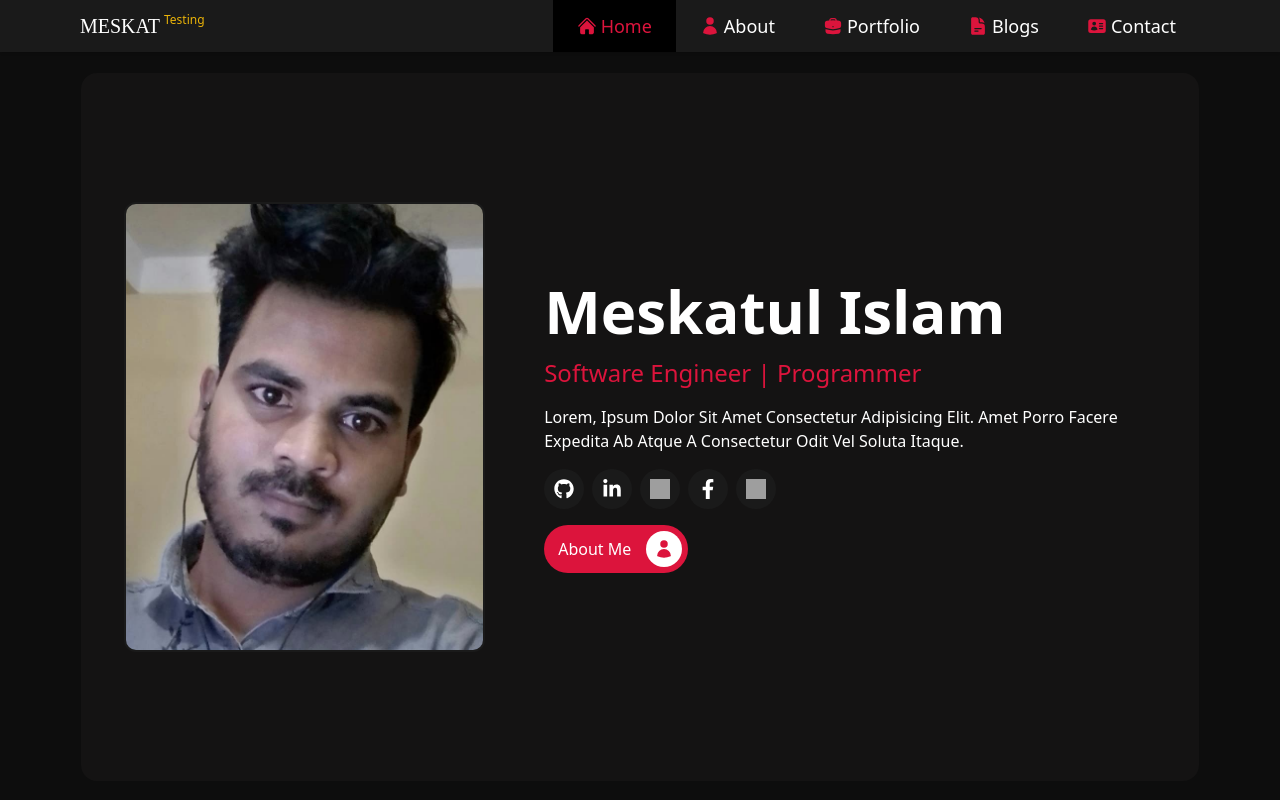
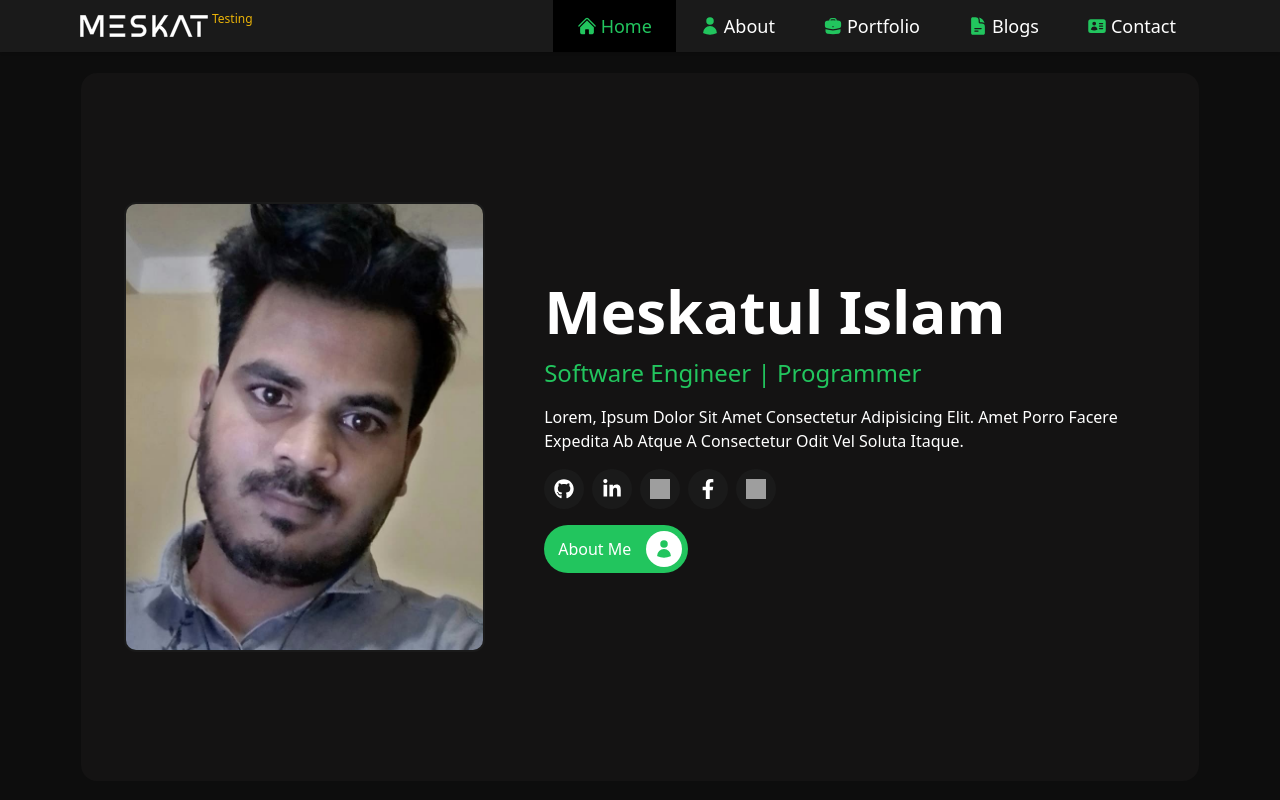
Before and after one commit to iammeskat/iammeskat.github.io, a React (Create React App) app: page / in a window 1280 px wide. Shown: the top 800 px of the page. Built offline with nearby package versions, Linux system fonts and the light colour scheme; grey boxes are pictures that could not be loaded.

Commit message:
redesign logo

```diff
--- a/src/assets/css/main.css
+++ b/src/assets/css/main.css
@@ -37,9 +37,9 @@
   }
 
   .primary-color {
-    @apply text-[crimson];
+    @apply text-green-500;
   }
   .primary-bg {
-    @apply bg-[crimson];
+    @apply bg-green-500;
   }
 }
--- a/src/assets/css/style.css
+++ b/src/assets/css/style.css
@@ -608,7 +608,7 @@ html::-webkit-scrollbar-track {
 
 html::-webkit-scrollbar-thumb {
   --tw-bg-opacity: 1;
-  background-color: rgb(220 20 60 / var(--tw-bg-opacity));
+  background-color: rgb(34 197 94 / var(--tw-bg-opacity));
   border-radius: 1.5rem;
   border: 2px solid black;
 }
@@ -715,7 +715,7 @@ section {
 
 .active {
   --tw-text-opacity: 1;
-  color: rgb(220 20 60 / var(--tw-text-opacity));
+  color: rgb(34 197 94 / var(--tw-text-opacity));
   --tw-bg-opacity: 1;
   background-color: rgb(0 0 0 / var(--tw-bg-opacity));
 }
@@ -727,12 +727,12 @@ section {
 
 .primary-color {
   --tw-text-opacity: 1;
-  color: rgb(220 20 60 / var(--tw-text-opacity));
+  color: rgb(34 197 94 / var(--tw-text-opacity));
 }
 
 .primary-bg {
   --tw-bg-opacity: 1;
-  background-color: rgb(220 20 60 / var(--tw-bg-opacity));
+  background-color: rgb(34 197 94 / var(--tw-bg-opacity));
 }
 
 .sticky {
@@ -783,6 +783,10 @@ section {
   margin-bottom: -2.5rem;
 }
 
+.-mt-1 {
+  margin-top: -0.25rem;
+}
+
 .-mt-0\.5 {
   margin-top: -0.125rem;
 }
@@ -831,6 +835,10 @@ section {
   height: 1rem;
 }
 
+.h-auto {
+  height: auto;
+}
+
 .h-full {
   height: 100%;
 }
@@ -849,10 +857,6 @@ section {
 
 .h-40 {
   height: 10rem;
-}
-
-.h-\[calc\(100vh-92px\)\] {
-  height: calc(100vh - 92px);
 }
 
 .max-h-\[225px\] {
@@ -899,6 +903,10 @@ section {
   width: 1rem;
 }
 
+.w-32 {
+  width: 8rem;
+}
+
 .w-\[7rem\] {
   width: 7rem;
 }
@@ -913,6 +921,14 @@ section {
 
 .w-0 {
   width: 0px;
+}
+
+.w-28 {
+  width: 7rem;
+}
+
+.w-24 {
+  width: 6rem;
 }
 
 .max-w-\[15rem\] {
@@ -1130,14 +1146,14 @@ section {
   padding-right: 1rem;
 }
 
+.py-1 {
+  padding-top: 0.25rem;
+  padding-bottom: 0.25rem;
+}
+
 .px-3 {
   padding-left: 0.75rem;
   padding-right: 0.75rem;
-}
-
-.py-1 {
-  padding-top: 0.25rem;
-  padding-bottom: 0.25rem;
 }
 
 .py-5 {
@@ -1193,14 +1209,14 @@ section {
   line-height: 1.75rem;
 }
 
+.text-4xl {
+  font-size: 2.25rem;
+  line-height: 2.5rem;
+}
+
 .text-xl {
   font-size: 1.25rem;
   line-height: 1.75rem;
-}
-
-.text-4xl {
-  font-size: 2.25rem;
-  line-height: 2.5rem;
 }
 
 .text-5xl {
@@ -1277,12 +1293,12 @@ section {
 
 .hover\:primary-color:hover {
   --tw-text-opacity: 1;
-  color: rgb(220 20 60 / var(--tw-text-opacity));
+  color: rgb(34 197 94 / var(--tw-text-opacity));
 }
 
 .hover\:primary-bg:hover {
   --tw-bg-opacity: 1;
-  background-color: rgb(220 20 60 / var(--tw-bg-opacity));
+  background-color: rgb(34 197 94 / var(--tw-bg-opacity));
 }
 
 .hover\:w-\[10rem\]:hover {
@@ -1339,6 +1355,10 @@ section {
 
   .md\:max-h-\[450px\] {
     max-height: 450px;
+  }
+
+  .md\:w-32 {
+    width: 8rem;
   }
 
   .md\:max-w-\[360\] {
--- a/src/components/Logo.jsx
+++ b/src/components/Logo.jsx
@@ -1,8 +1,48 @@
 const Logo = () => {
   return (
     <div className="flex space-x-1">
-      <h2 className="text-xl font-['Autorich_Sans']">MESKAT</h2>
-      <span className="text-xs text-yellow-500">Testing</span>
+      <svg
+        className="w-24 md:w-32 h-auto primary-colorL"
+        viewBox="0 0 377.7 65"
+        xmlns="http://www.w3.org/2000/svg"
+        fill="currentColor"
+      >
+        <g
+          id="svgGroup"
+          strokeLinecap="round"
+          fillRule="evenodd"
+          //   fontSize="9pt"
+          stroke="#000"
+          strokeWidth="0.25mm"
+        >
+          <path
+            d="M 52.9 0 L 34.9 41.7 L 16.9 0 L 0 0 L 0 65 L 11 65 L 11 14.1 L 29.9 57.7 L 39.9 57.7 L 58.8 14.1 L 58.8 65 L 69.8 65 L 69.8 0 L 52.9 0 Z"
+            id="0"
+          />
+          <path
+            d="M 86.8 65 L 133.9 65 L 133.9 54 L 86.8 54 L 86.8 65 Z M 86.8 0 L 86.8 11 L 133.9 11 L 133.9 0 L 86.8 0 Z M 128.4 27.5 L 86.8 27.5 L 86.8 38.5 L 128.4 38.5 L 128.4 36.3 L 128.4 27.5 Z"
+            id="1"
+          />
+          <path
+            d="M 177.8 27 L 167.9 27 C 163.5 27 159.9 23.4 159.9 19 C 159.9 14.6 163.5 11 167.9 11 L 194.6 11 L 194.6 0 L 167.9 0 C 157.4 0 148.9 8.5 148.9 19 C 148.9 29.5 157.4 38 167.9 38 L 177.8 38 C 182.2 38 185.8 41.6 185.8 46 C 185.8 50.4 182.2 54 177.8 54 L 151.1 54 L 151.1 65 L 177.8 65 C 188.3 65 196.8 56.5 196.8 46 C 196.8 35.5 188.3 27 177.8 27 Z"
+            id="2"
+          />
+          <path
+            d="M 240.2 31.6 L 261.2 0 L 248.2 0 L 223.8 36.7 L 223.8 0 L 212.8 0 L 212.8 65 L 223.8 65 L 223.8 56.3 L 234.1 40.8 C 242.6 45.8 248 55 248 65 L 259 65 C 259 51.3 251.7 38.7 240.2 31.6 Z"
+            id="3"
+          />
+          <path
+            d="M 320.4 65 L 332.4 65 L 304.2 0 L 291.9 0 L 263.7 65 L 275.7 65 L 298.1 13.5 L 320.4 65 Z"
+            id="4"
+          />
+          <path
+            d="M 377.7 11 L 377.7 0 L 324.9 0 L 324.9 11 L 377.7 11 Z M 345.8 18.4 L 345.8 65 L 356.8 65 L 356.8 18.4 L 345.8 18.4 Z"
+            id="5"
+          />
+        </g>
+      </svg>
+      {/* <h2 className="text-xl font-['Autorich_Sans']">MESKAT</h2> */}
+      <span className="text-xs text-yellow-500 -mt-1">Testing</span>
     </div>
   );
 };
```
